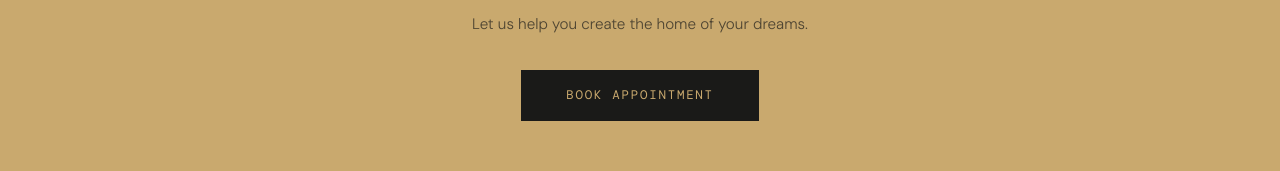
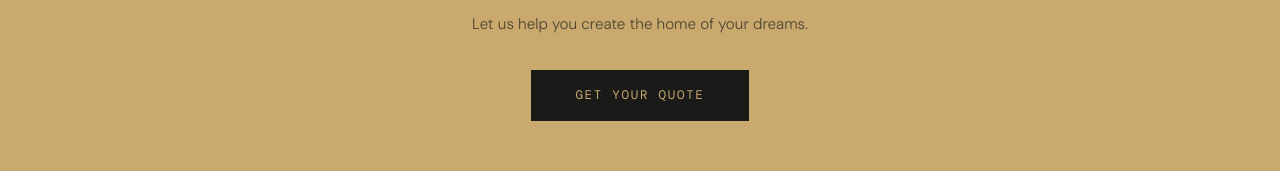
Before and after one commit to ShreyaSinghal12/rsd-website, a React (Vite) app: page / in a window 1280 px wide. Shown: the part 11379-11550 px from the top of the page. Built offline with nearby package versions, Linux system fonts and the light colour scheme; a web font is replaced by a local one.

Commit message:
Change at one more place

```diff
--- a/src/pages/Home.jsx
+++ b/src/pages/Home.jsx
@@ -872,7 +872,7 @@ export default function Home() {
               style={{ fontFamily: "'DM Mono',monospace", fontSize: '0.78rem', letterSpacing: '0.14em', textTransform: 'uppercase', padding: '1rem 2.8rem', background: S.ink, color: S.gold, textDecoration: 'none', display: 'inline-block', transition: 'all 0.3s', cursor: 'pointer' }}
               onMouseEnter={e => { e.currentTarget.style.background = S.offwhite; e.currentTarget.style.color = S.ink }}
               onMouseLeave={e => { e.currentTarget.style.background = S.ink; e.currentTarget.style.color = S.gold }}>
-              Book Appointment
+              Get Your Quote
             </a>
           </FadeIn>
         </div>
```
